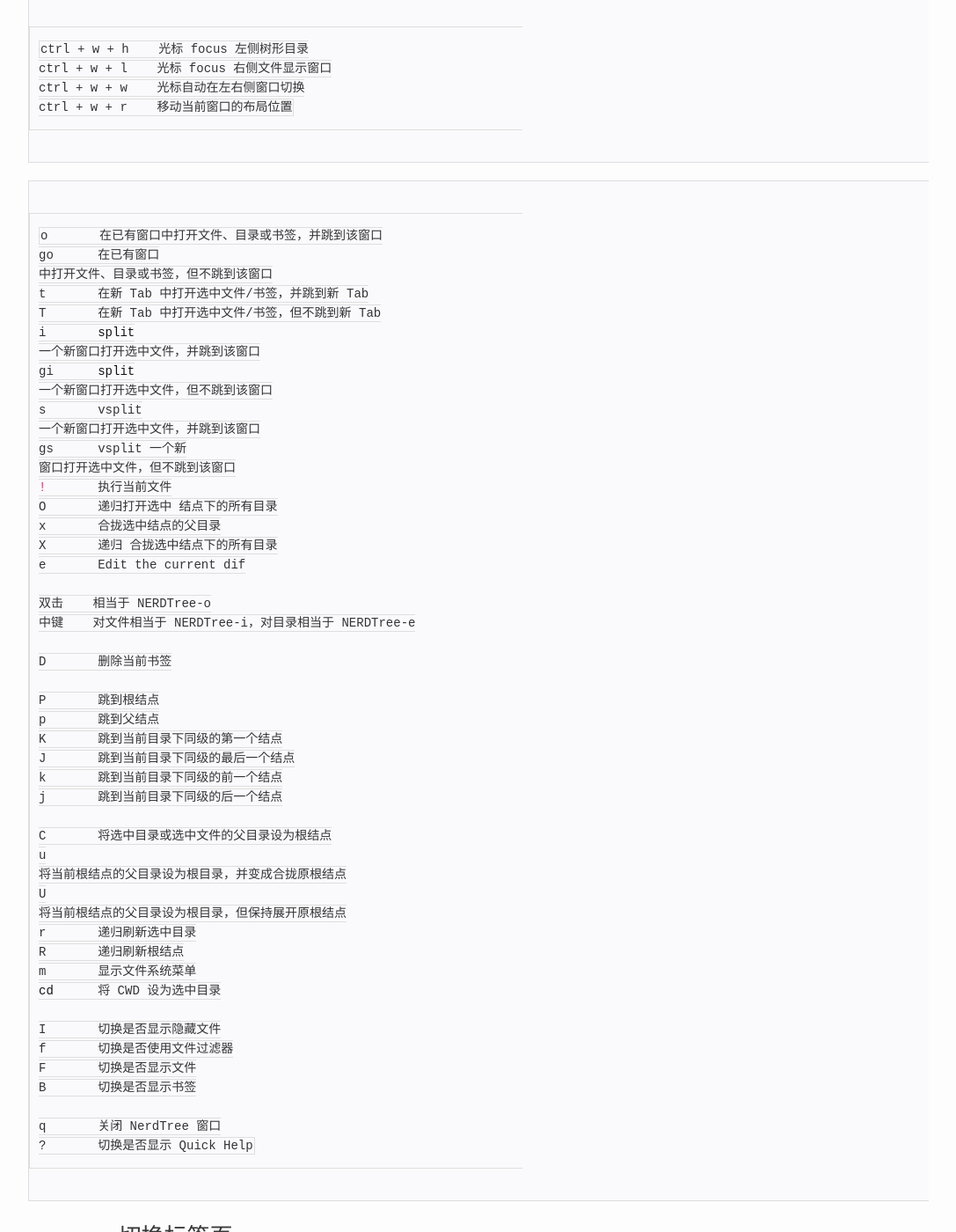
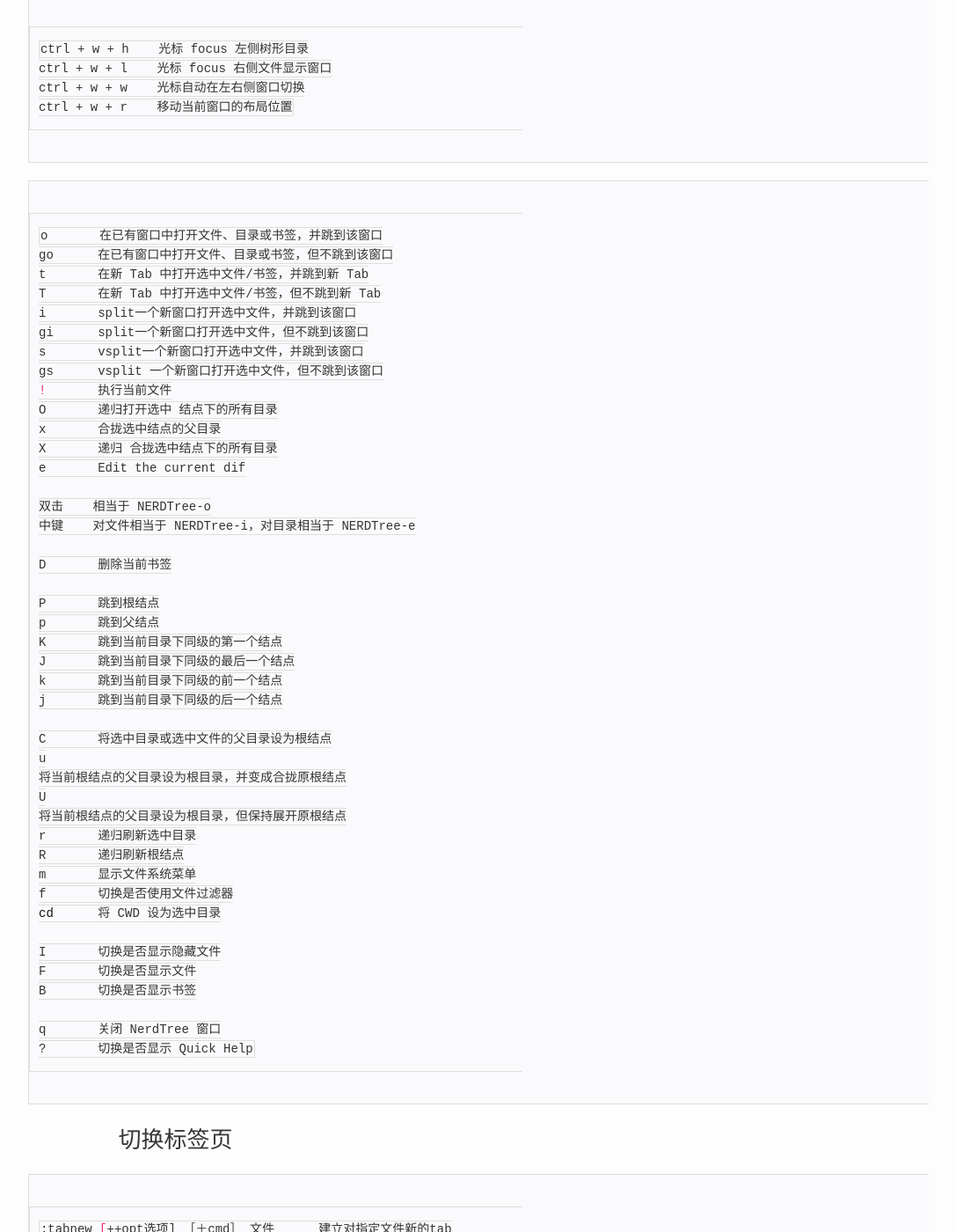
Before and after one commit to weigang992003/weigang992003.github.io, a Jekyll site: the page built from _posts/2016-10-27-NERDTree-help.md, in a window 1280 px wide and 1400 px high, scrolled down 307 px. Shown: the whole window at 88% size, without its empty margins (96-1183 px from the left). Built offline with Jekyll 4.4.1, drawn with Linux system fonts in a browser that asks for light colours.

````diff
--- a/_posts/2016-10-27-NERDTree-help.md
+++ b/_posts/2016-10-27-NERDTree-help.md
@@ -18,18 +18,13 @@ ctrl + w + r    移动当前窗口的布局位置
 
 ```sh
 o       在已有窗口中打开文件、目录或书签，并跳到该窗口
-go      在已有窗口
-中打开文件、目录或书签，但不跳到该窗口
+go      在已有窗口中打开文件、目录或书签，但不跳到该窗口
 t       在新 Tab 中打开选中文件/书签，并跳到新 Tab
 T       在新 Tab 中打开选中文件/书签，但不跳到新 Tab
-i       split
-一个新窗口打开选中文件，并跳到该窗口
-gi      split
-一个新窗口打开选中文件，但不跳到该窗口
-s       vsplit
-一个新窗口打开选中文件，并跳到该窗口
-gs      vsplit 一个新
-窗口打开选中文件，但不跳到该窗口
+i       split一个新窗口打开选中文件，并跳到该窗口
+gi      split一个新窗口打开选中文件，但不跳到该窗口
+s       vsplit一个新窗口打开选中文件，并跳到该窗口
+gs      vsplit 一个新窗口打开选中文件，但不跳到该窗口
 !       执行当前文件
 O       递归打开选中 结点下的所有目录
 x       合拢选中结点的父目录
@@ -56,10 +51,10 @@ U
 r       递归刷新选中目录
 R       递归刷新根结点
 m       显示文件系统菜单
+f       切换是否使用文件过滤器
 cd      将 CWD 设为选中目录
 
 I       切换是否显示隐藏文件
-f       切换是否使用文件过滤器
 F       切换是否显示文件
 B       切换是否显示书签
 
````
Also changed, not shown: _drafts/2017-04-11-elixir.md (added, +23 -0 lines), _posts/2017-03-28-wechat.md (added, +6 -0 lines), _posts/2017-05-04-photo-programer.md (added, +8 -0 lines).
